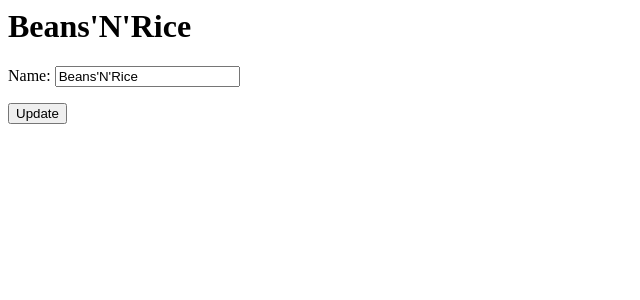
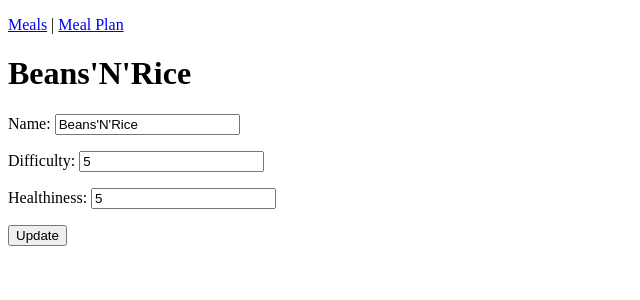
Before and after one commit to SCRowland/mealplan, a Django app: page /meals/6/ in a window 1280 px wide. Shown: the top 300 px of the page, without its empty margins (0-640 px from the left). Run offline with Django 3.2, Linux system fonts and the light colour scheme; data comes from the database, SQL or seed files in the repository; both versions use the stored data as it was after the commit.

Commit message:
Add base template and common page layout

```diff
--- /dev/null
+++ b/mealplan/meals/templates/meals/base.html
@@ -0,0 +1,19 @@
+<!doctype html>
+
+<html lang="en">
+
+<head>
+    <meta charset="utf-8">
+
+    <title>Rowsoon Meal Planner</title>
+    <meta name="description" content="Rowsoon Meal Planner">
+    <meta name="author" content="Simon Rowland">
+
+</head>
+
+<body>
+    <p><a href="{% url 'meals:index' %}">Meals</a> | <a href="{% url 'meals:plan' %}">Meal Plan</a></p>
+    {% block content %}{% endblock %}
+</body>
+
+</html>
--- a/mealplan/meals/templates/meals/meal_form.html
+++ b/mealplan/meals/templates/meals/meal_update_form.html
@@ -1,3 +1,5 @@
+{% extends 'meals/base.html' %}
+{% block content %}
 <h1>{{ meal.name }}</h1>
 
 {% if error_message %}<p><strong>{{ error_message }}</strong></p>{% endif %}
@@ -7,3 +9,4 @@
     {{ form.as_p }}
     <input type="submit" value="Update">
 </form>
+{% endblock %}
--- a/mealplan/meals/templates/meals/plan_list.html
+++ b/mealplan/meals/templates/meals/plan_list.html
@@ -1,4 +1,7 @@
+{% extends 'meals/base.html' %}
+{% block content %}
 {% if plan %}
+<h1>Meal Plan</h1>
 <ul>
     {% for meal in plan %}
     <li>
@@ -9,3 +12,4 @@
 {% else %}
 <p>No meals yet!</p>
 {% endif %}
+{% endblock %}
--- a/mealplan/meals/urls.py
+++ b/mealplan/meals/urls.py
@@ -6,5 +6,6 @@ app_name = "meals"
 urlpatterns = [
     path("", views.IndexView.as_view(), name="index"),
     path("<int:pk>/", views.DetailView.as_view(), name="detail"),
+    path("create/", views.CreateView.as_view(), name="create"),
     path("plan/", views.PlanView.as_view(), name="plan"),
 ]
--- a/mealplan/meals/views.py
+++ b/mealplan/meals/views.py
@@ -12,9 +12,16 @@ class IndexView(generic.ListView):
     context_object_name = "meals"
 
 
+class CreateView(generic.CreateView):
+    model = Meal
+    fields = ["name", "difficulty", "healthiness"]
+    template_name_suffix = "_create_form"
+
+
 class DetailView(generic.UpdateView):
     model = Meal
-    fields = ["name"]
+    fields = ["name", "difficulty", "healthiness"]
+    template_name_suffix = "_update_form"
 
 
 class PlanView(generic.ListView):
```
Also changed, not shown: mealplan/meals/templates/meals/meal_create_form.html (added, +13 -0 lines), mealplan/meals/templates/meals/meal_list.html (+9 -1 lines), mealplan/db.sqlite3.
